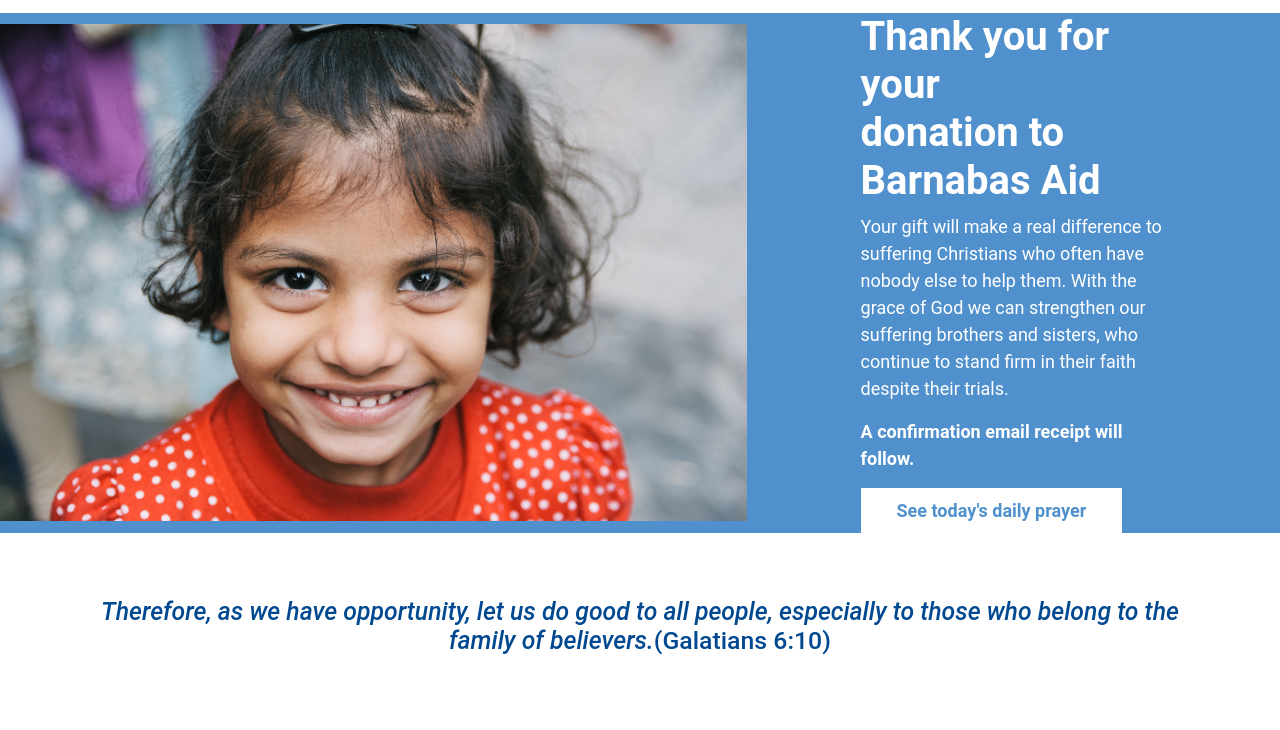
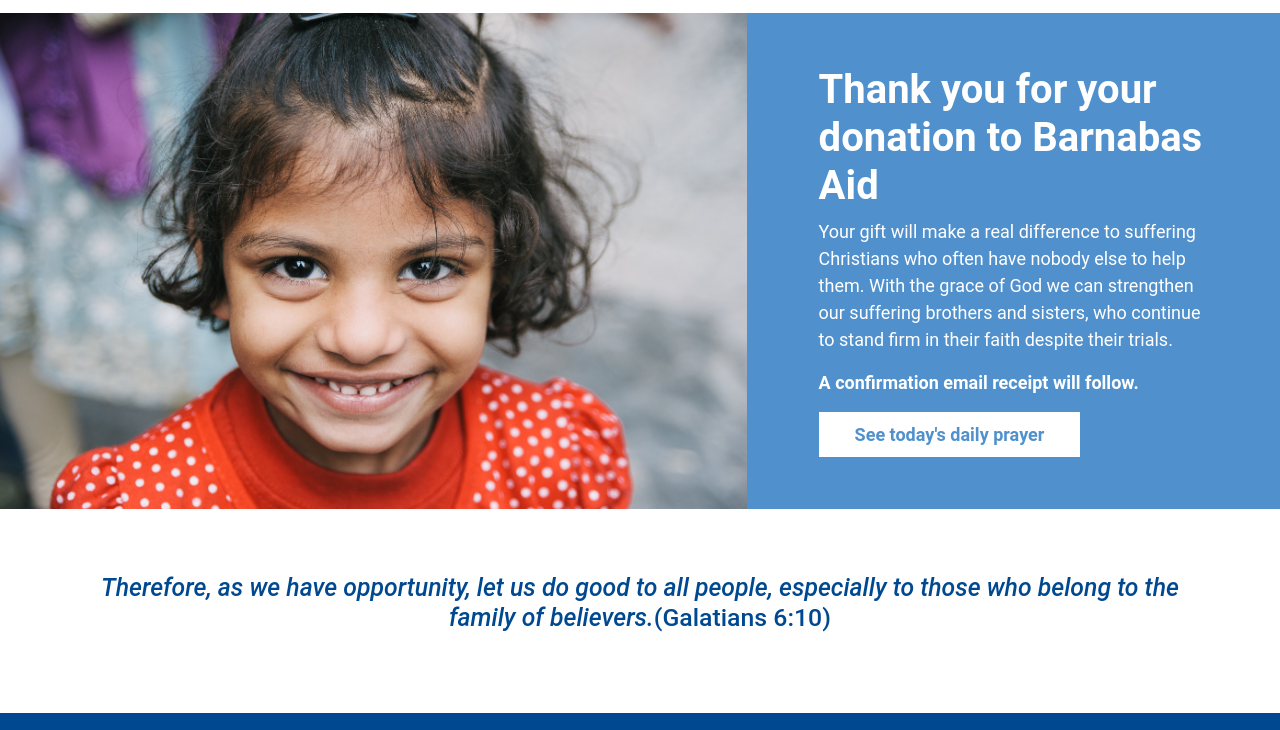
Before and after one commit to bfsamuel/US-donate, a plain HTML site: page thank-you.html in a window 1280 px wide. Shown: the part 70-800 px from the top of the page. Drawn offline with nearby package versions, Linux system fonts and the light colour scheme; a script that the page names is missing.

Commit message:
grid edit

```diff
--- a/thank-you.html
+++ b/thank-you.html
@@ -55,7 +55,7 @@
                         <img src="img/PAKISTAN_032019_677.jpg" style="width:100%;">
                     </div>
                     <div class="col-sm-5">
-                        <div class="col-sm-8 mx-auto" style>
+                        <div class="col-sm-10 mx-auto" style>
                             <h1 style="color:#fff;3rem;"><strong>Thank you for your <br /> donation to Barnabas
                                     Aid</strong>
                             </h1>
```
